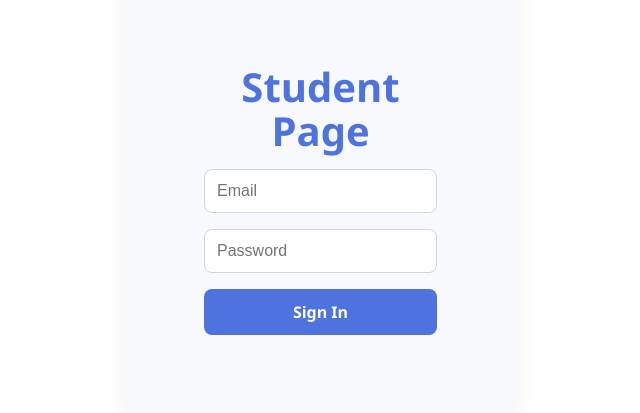
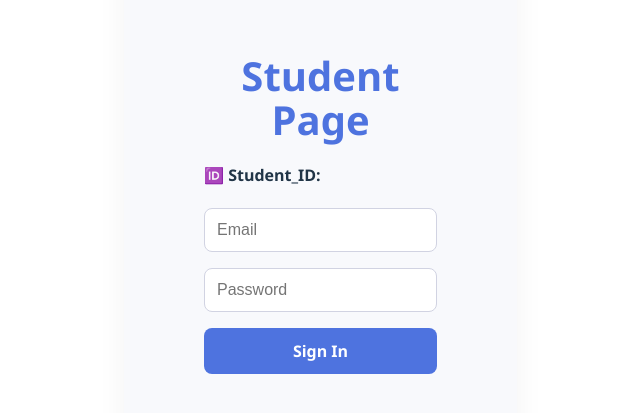
Before and after one commit to Sham-Sbehat/React_Task-School, a React (Vite) app: page /student in a window 1280 px wide. Shown: the part 213-626 px from the top of the page, without its empty margins (356-996 px from the left). Built offline with nearby package versions, Linux system fonts and the light colour scheme.

Commit message:
Update Student.jsx

```diff
--- a/src/Pages/Student/Student.jsx
+++ b/src/Pages/Student/Student.jsx
@@ -1,9 +1,10 @@
-import { useLocation } from 'react-router-dom';
+import { useLocation, useParams } from 'react-router-dom';
 import { useState } from 'react';
 import Swal from 'sweetalert2';
 import styles from './Student.module.scss';
 
 export default function Student() {
+  const { id } = useParams(); // from URL like /student/123
   const location = useLocation();
   const student = location.state?.student;
 
@@ -43,10 +44,10 @@ export default function Student() {
         <>
           <h2 className={styles.studentId}>👨‍🎓 Student_Name: {student.name}</h2>
           <h3 className={styles.studentMajor}>📘 Major: {student.major}</h3>
-          <h4 className={styles.studentNumber}>🆔 Student_ID: {student.id}</h4>
+          <h4 className={styles.studentNumber}>🆔 Student_ID: {id}</h4>
         </>
       ) : (
-        <p></p>
+        <h4 className={styles.studentNumber}>🆔 Student_ID: {id}</h4>
       )}
 
       <form onSubmit={handleSubmit}>
```
